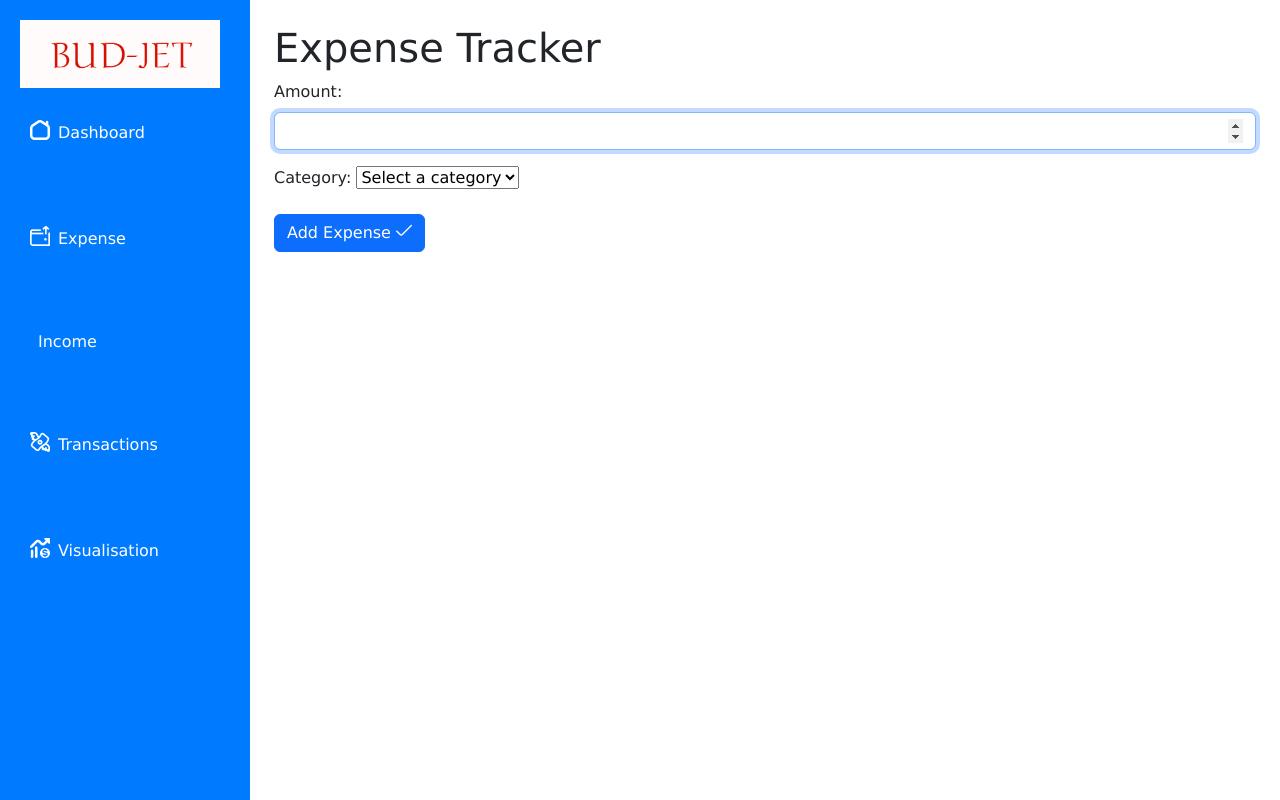
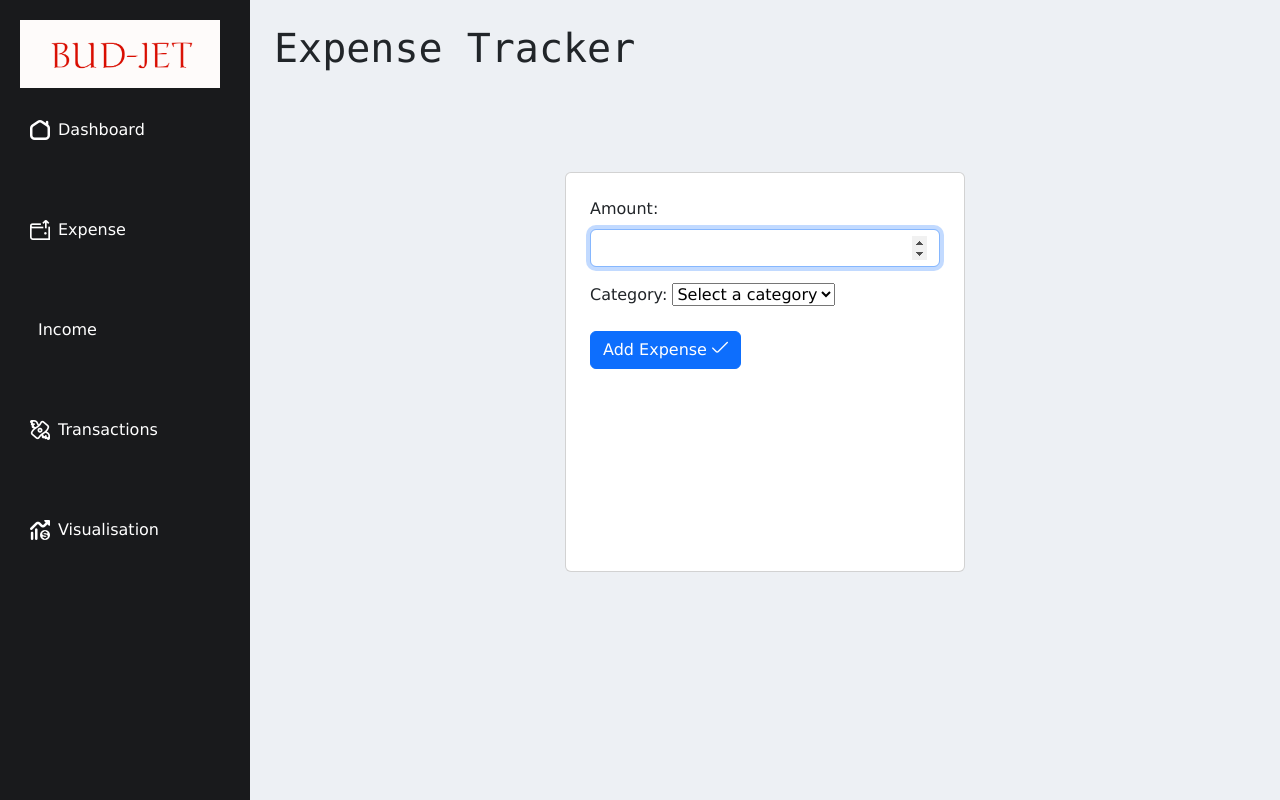
Before and after one commit to Akshay-1357/Ruppee-radar, a Flask app: page /expense in a window 1280 px wide. Run offline with Flask 3, Linux system fonts and the light colour scheme; data that the repository does not hold is empty; some libraries are stand-ins or nearby versions.

Commit message:
made the card

```diff
--- a/static/styles.css
+++ b/static/styles.css
@@ -3,13 +3,12 @@
     padding: 0;
     box-sizing: border-box;
     font-family: "Verdana", sans-serif;
-
+}
+.fhead{
+    font-family: "Lucida Console", "Courier New", monospace
 
 }
-.body{
-    background-color: beige;
 
-}
 
 .header {
     width: 100%;
@@ -19,7 +18,7 @@
 
 
 .side-nav {
-    background-color: rgb(24, 161, 210);
+    background-color: rgb(0, 0, 0);
     width: 250px;
     height: 100vh;
 
@@ -42,40 +41,19 @@
     list-style: none;
     position: relative;
 }
-
 .nav-links li {
     padding: 15px 0;
 }
-
 .nav-links li a {
     text-decoration: none;
-    color: white;
+    color: rgb(255, 255, 255);
     padding: 15px 10px;
-
     /* makes icon + text stay in same row */
-    display: flex;
 }
 
 .nav-links li a i {
     font-size: 20px;
     margin-right: 10px;
+    display: flex;
 
 }
-.active{
-    background-color: #fff;
-    width: 100%;
-    height: 40px;
-    position: absolute;
-    top: 15px;;
-    left:0;
-    z-index: -1;
-    border-radius: 6px;
-    box-shadow : 0 5px 10px rgba(255,255,255,0);
-
-}
-
-.nav-links li :hover a{
-    color :blueviolet;
-    transition :0.3s;
-
-}
--- a/templates/expense.html
+++ b/templates/expense.html
@@ -1,7 +1,14 @@
 {% extends "layout.html" %}
 {% block title %}Expense{% endblock %}
 {% block main %}
-    <h1>Expense Tracker</h1>
+    <h1 class ="fhead">Expense Tracker</h1>
+    <div class ="container" style = "margin-top: 100px">
+
+            <div class = "row g-4">
+                <div class ="d-flex justify-content-center align-items-center vh-45">
+
+                    <div class = "card p-4" style="width: 400px; height: 400px;">
+
                             <form method="post" action="/expense">
                                 <div class="mb-3">
                                     <label for="amount" class="form-label">Amount:</label>
@@ -20,4 +27,16 @@
 
                                     <button type="submit" class="btn btn-primary">Add Expense   <i  class="fi fi-rr-check"></i></button>
                             </form>
+
+
+                    </div>
+                </div>
+
+
+            </div>
+
+
+    </div>
+
+
 {% endblock %}
--- a/templates/layout.html
+++ b/templates/layout.html
@@ -18,7 +18,7 @@
 <body>
     <div class="page-container" style="display: flex; min-height: 100vh;">
         <!-- Sidebar -->
-        <nav class="side-nav" style="width: 250px; background-color:#007bff; color:white; padding:20px;">
+        <nav class="side-nav" style="width: 250px; background-color:#191a1c;  padding:20px;">
             <a href="#" class="logo">
                 <img src="../static/bud-jet-logo.png" class="logo-item">
             </a>
@@ -32,7 +32,7 @@
         </nav>
 
         <!-- Main content -->
-        <main class="main-section flex-fill p-4">
+        <main class="main-section flex-fill p-4" style ="background-color: #edf0f4;">
             {% block main %}
             <!-- Page specific content goes here -->
             {% endblock %}
```
Lines whose indentation alone changed are shown as unchanged.
